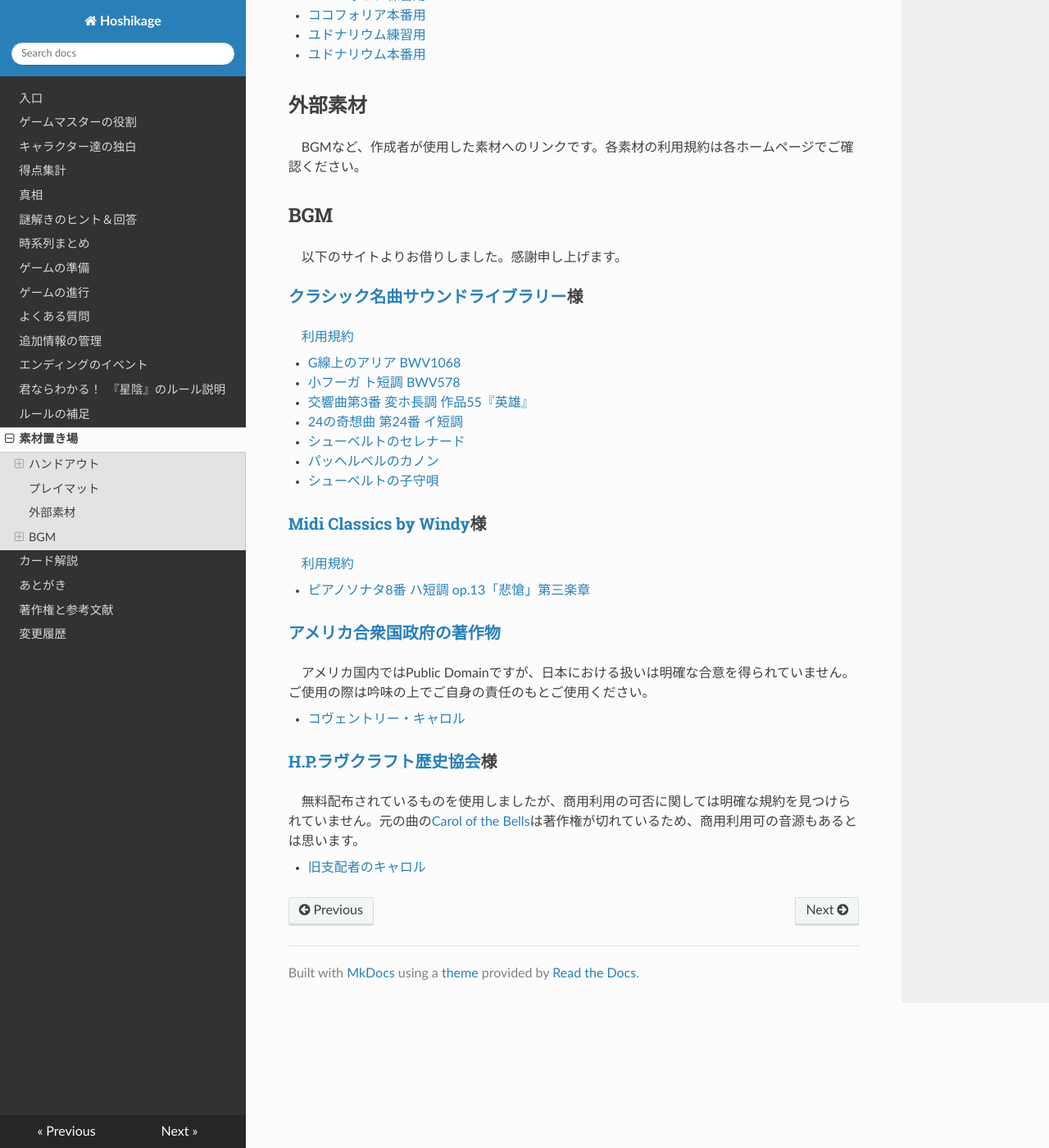
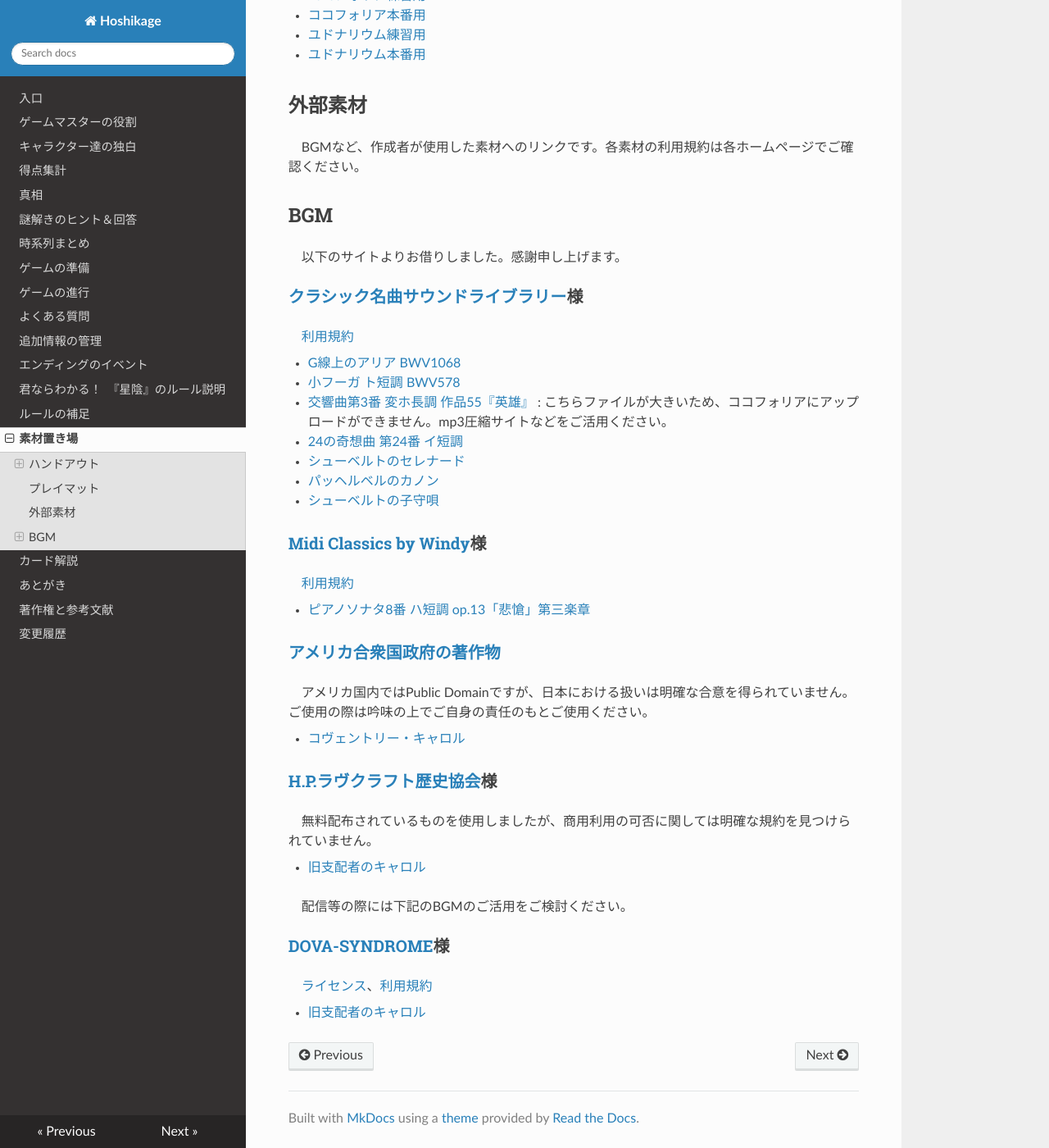
Before and after one commit to KTakahiro1729/Hoshikage, an MkDocs documentation site: the page built from docs/Resources.md, in a window 1280 px wide and 1400 px high, scrolled down 1416 px. Shown: the whole window at 82% size. Built offline with MkDocs 1.6.1, drawn with Linux system fonts in a browser that asks for light colours; nearby versions of some CDN libraries.

Commit message:
add notices and free bgm for carol

```diff
--- a/docs/Resources.md
+++ b/docs/Resources.md
@@ -58,7 +58,7 @@ BGMなど、作成者が使用した素材へのリンクです。各素材の
 
 - [G線上のアリア BWV1068](http://classical-sound.seesaa.net/article/470966445.html)
 - [小フーガ ト短調 BWV578](http://classical-sound.seesaa.net/article/218983440.html)
-- [交響曲第3番 変ホ長調 作品55『英雄』](http://classical-sound.seesaa.net/article/465448569.html)
+- [交響曲第3番 変ホ長調 作品55『英雄』](http://classical-sound.seesaa.net/article/465448569.html) : こちらファイルが大きいため、ココフォリアにアップロードができません。mp3圧縮サイトなどをご活用ください。
 - [24の奇想曲 第24番 イ短調](http://classical-sound.seesaa.net/article/217720806.html)
 - [シューベルトのセレナード](http://classical-sound.seesaa.net/article/210779741.html)
 - [パッヘルベルのカノン](http://classical-sound.seesaa.net/article/472845789.html)
@@ -75,6 +75,13 @@ BGMなど、作成者が使用した素材へのリンクです。各素材の
 - [コヴェントリー・キャロル](https://ja.wikipedia.org/wiki/%E3%83%95%E3%82%A1%E3%82%A4%E3%83%AB:U.S._Army_Band_-_Coventry_Carol.ogg)
 
 ### [H.P.ラヴクラフト歴史協会](https://www.hplhs.org/)様
-無料配布されているものを使用しましたが、商用利用の可否に関しては明確な規約を見つけられていません。元の曲の[Carol of the Bells](https://ja.wikipedia.org/wiki/%E3%82%AD%E3%83%A3%E3%83%AD%E3%83%AB%E3%83%BB%E3%82%AA%E3%83%96%E3%83%BB%E3%82%B6%E3%83%BB%E3%83%99%E3%83%AB)は著作権が切れているため、商用利用可の音源もあるとは思います。
+無料配布されているものを使用しましたが、商用利用の可否に関しては明確な規約を見つけられていません。
 
 - [旧支配者のキャロル](https://store.hplhs.org/products/a-very-scary-solstice)
+
+配信等の際には下記のBGMのご活用をご検討ください。
+
+### [DOVA-SYNDROME](https://dova-s.jp/)様
+[ライセンス](https://dova-s.jp/_contents/license/)、[利用規約](https://dova-s.jp/_contents/agreement/)
+
+- [旧支配者のキャロル](https://dova-s.jp/bgm/play14442.html)
```
